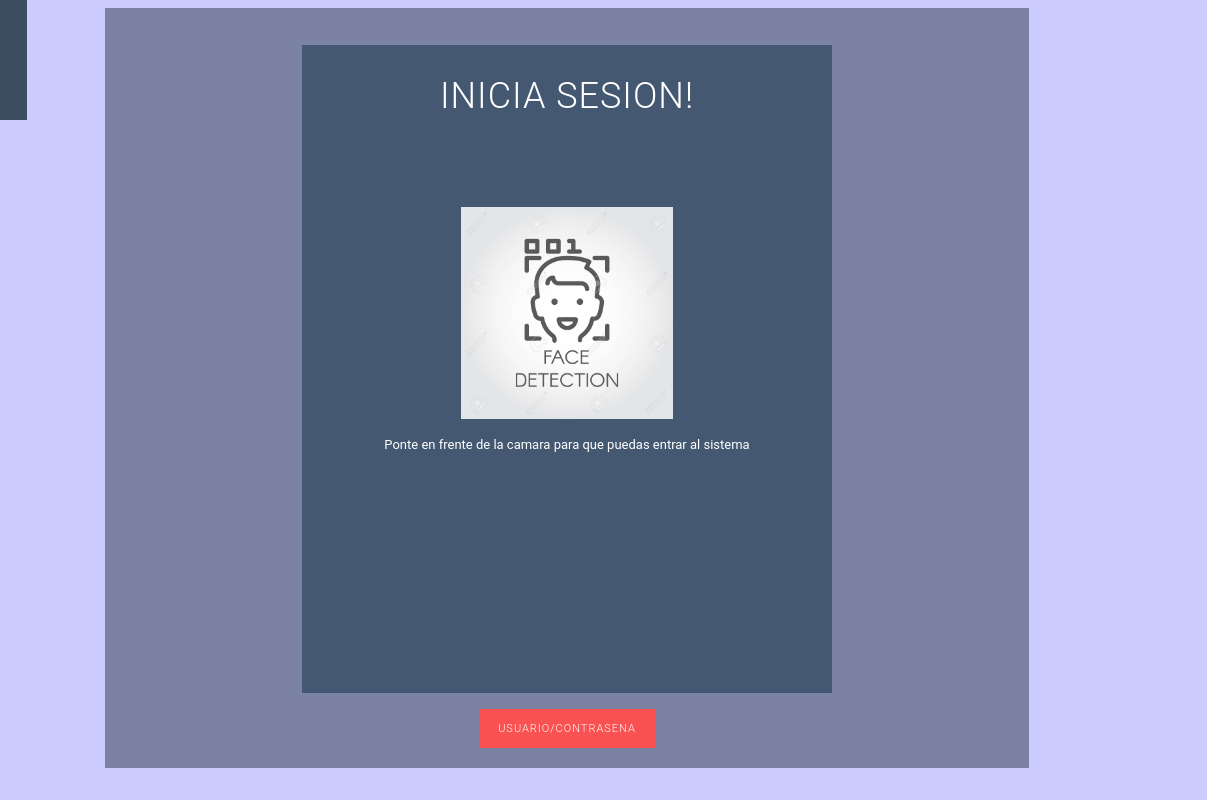
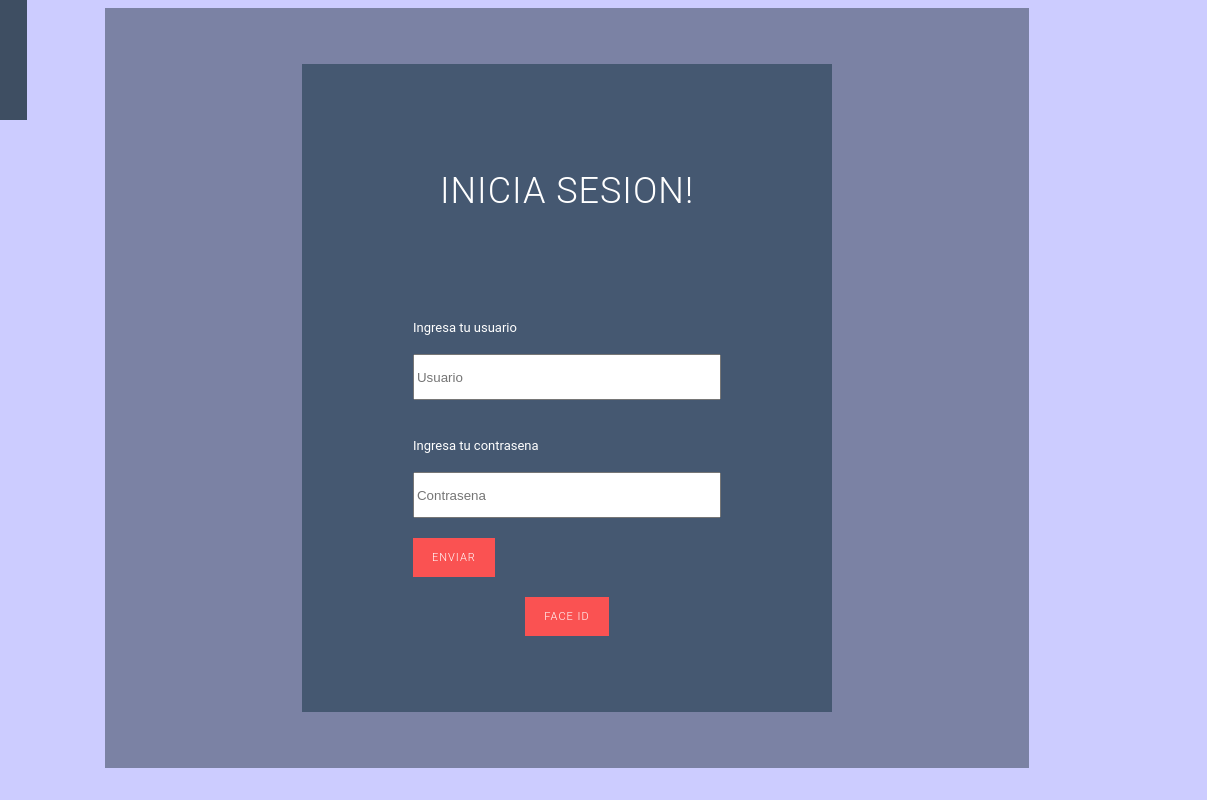
Before and after one commit to ManuelGomesG/ManuelGomesG.github.io, a plain HTML site: page templatemo_505_stacked/auth.html in a window 1280 px wide. Both pictures are taken after a click on the link "USUARIO/CONTRASENA". Shown: the full height of the page, 73-1280 px from the left. Drawn offline with nearby package versions, Linux system fonts and the light colour scheme.

Commit message:
Funcion de usuario y contrasena de login

```diff
--- a/templatemo_505_stacked/auth.html
+++ b/templatemo_505_stacked/auth.html
@@ -35,12 +35,27 @@
                 <div class="heading">
                     <h4>Inicia Sesion!</h4>
                 </div>
-                <img src="img/faceDect.jpg" alt="" class="imagenFace">
-                <p class="textInstructions">Ponte en frente de la camara para que puedas entrar al sistema</p>
+                <div class="faceAuth">
+                    <img src="img/faceDect.jpg" alt="" class="imagenFace">
+                    <p class="textInstructions">Ponte en frente de la camara para que puedas entrar al sistema</p>
+                </div>
+
+                <div class="userAuth">
+                    <p>Ingresa tu usuario</p>
+                    <input type="text" placeholder="Usuario">
+                    <p>Ingresa tu contrasena</p>
+                    <input type="text" placeholder="Contrasena">
+                    <div class="primary-button">
+                        <a href="#"> Enviar</a>
+                    </div>
+                </div>
+                <div class="primary-button">
+                    <a href="#" id="normalLogin">Usuario/Contrasena</a>
+                </div>
+
+
             </div>
-            <div class="primary-button">
-                <a href="#">Usuario/Contrasena</a>
-            </div>
+
         </section>
     </main>
 
@@ -51,5 +66,6 @@
 
         <script src="js/plugins.js"></script>
         <script src="js/main.js"></script>
+        <script src="js/auth.js"></script>
 </body>
 </html>
--- a/templatemo_505_stacked/css/auth.css
+++ b/templatemo_505_stacked/css/auth.css
@@ -19,6 +19,10 @@ body{
     height: 90%;
     margin: auto;
     background-color: #455871;
+    display: flex;
+    flex-direction: column;
+    justify-content: center;
+    align-items: center;
 }
 .back-auth div h4{
     padding: 30px;
@@ -34,3 +38,15 @@ body{
     text-align: center;
     color: white;
 }
+
+.userAuth{
+    display: none;
+    color: white;
+    margin-bottom: 20px;
+}
+
+.userAuth input{
+    width: 300px;
+    height: 40px;
+    margin-bottom: 20px;
+}
--- /dev/null
+++ b/templatemo_505_stacked/js/auth.js
@@ -0,0 +1,31 @@
+$(document).ready(function(){
+
+    isFaceAuth = true;
+    var faceAuth = $('.faceAuth');
+    var userAuth = $('.userAuth');
+    $('#normalLogin').on('click',()=>{
+        if (isFaceAuth == true){
+            faceAuth.css({
+                'display': 'none',
+            });
+            userAuth.css({
+                'display': 'block',
+            });
+            $('#normalLogin').html("Face ID");
+            isFaceAuth = false;
+        }
+
+        else{
+            faceAuth.css({
+                'display': 'flex',
+                'flex-direction': 'column',
+            });
+
+            userAuth.css({
+                'display' : 'none',
+            });
+            $('#normalLogin').html("Usuario/Contrasena");
+            isFaceAuth = true;
+        }
+    });
+});
```
